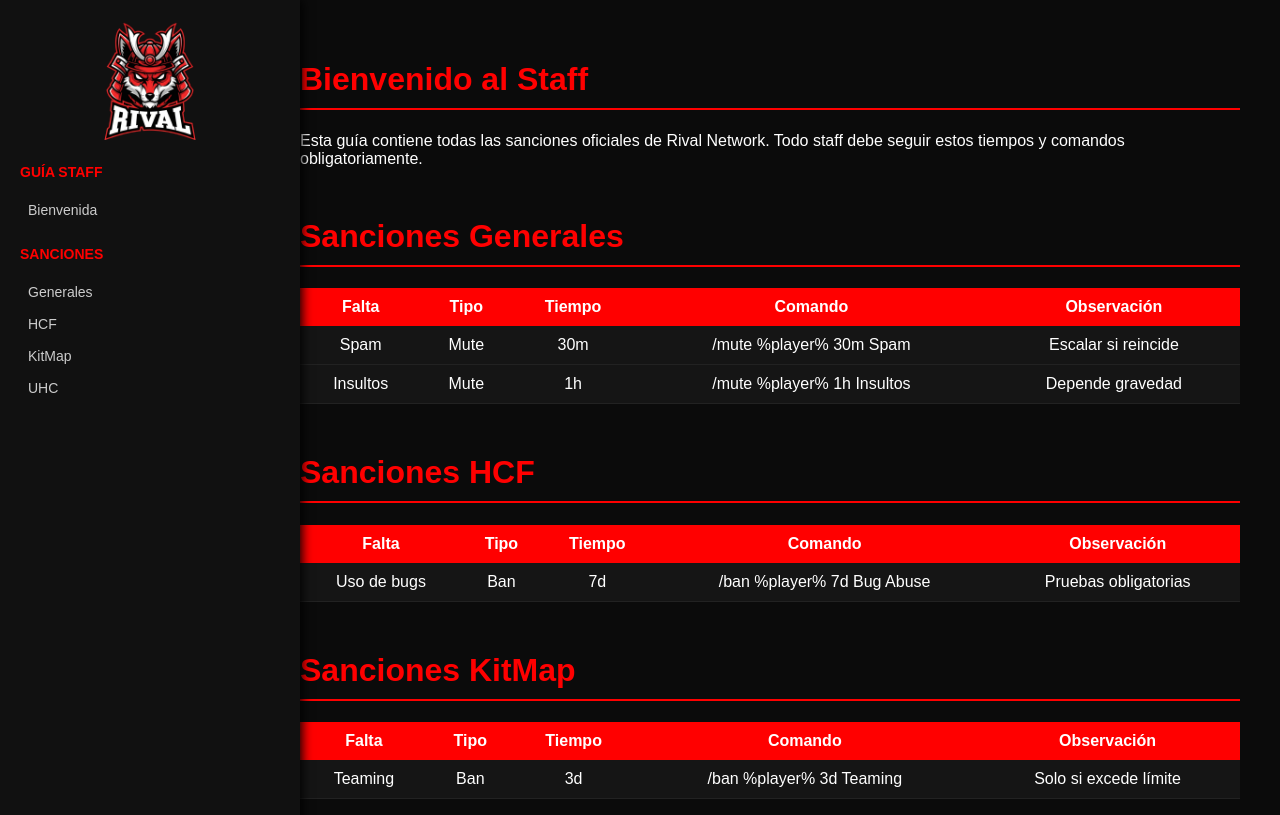
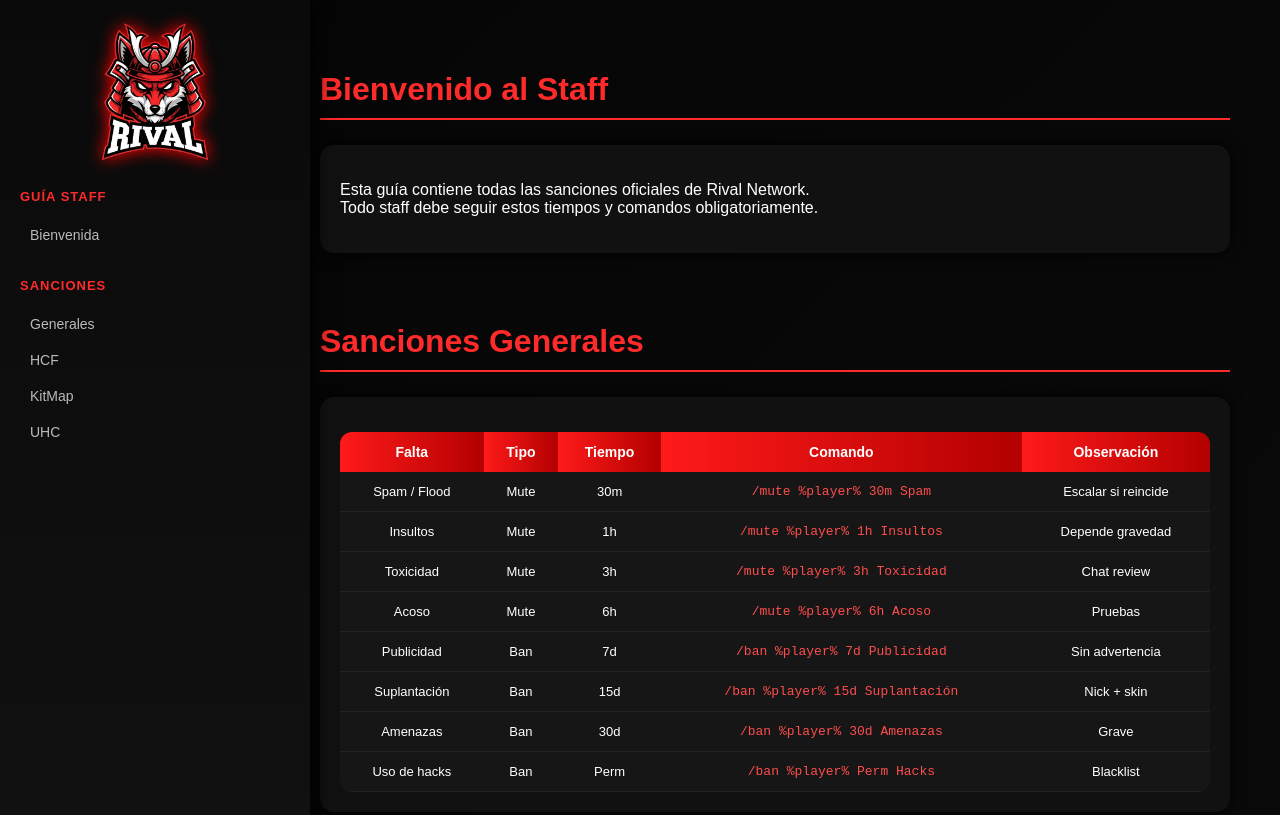
Before and after one commit to FerHdzG/sanciones-rival, a plain HTML site: page index.html in a window 1280 px wide. Shown: the top 815 px of the page. Drawn offline with Linux system fonts and the light colour scheme.

Commit message:
Update index.html

```diff
--- a/index.html
+++ b/index.html
@@ -8,7 +8,7 @@
 body{
 margin:0;
 font-family:Arial, Helvetica, sans-serif;
-background:#0b0b0b;
+background:linear-gradient(135deg,#050505,#0d0d0d);
 color:white;
 display:flex;
 }
@@ -16,99 +16,130 @@ display:flex;
 /* SIDEBAR */
 
 .sidebar{
-width:260px;
-background:#111;
+width:270px;
+background:linear-gradient(180deg,#0a0a0a,#111);
 height:100vh;
 padding:20px;
-box-shadow:2px 0 10px #000;
+box-shadow:2px 0 20px #000;
 position:fixed;
 overflow:auto;
+animation:fadeIn .8s;
 }
 
 .logo{
 text-align:center;
-margin-bottom:20px;
+margin-bottom:25px;
 }
 
 .logo img{
-width:120px;
-transition:.3s;
+width:140px;
+transition:.4s;
+filter:drop-shadow(0 0 8px red);
 }
 
 .logo img:hover{
-transform:scale(1.1);
-filter:drop-shadow(0 0 10px red);
+transform:scale(1.08);
+filter:drop-shadow(0 0 18px red);
 }
 
 .menu h3{
-color:red;
-margin-top:20px;
-font-size:14px;
+color:#ff2a2a;
+margin-top:25px;
+font-size:13px;
 text-transform:uppercase;
+letter-spacing:1px;
 }
 
 .menu a{
 display:block;
-color:#ccc;
+color:#bbb;
 text-decoration:none;
-padding:8px;
-border-radius:6px;
-transition:.2s;
+padding:10px;
+border-radius:8px;
+transition:.25s;
 font-size:14px;
 }
 
 .menu a:hover{
-background:red;
+background:linear-gradient(90deg,red,#ff3b3b);
 color:white;
+transform:translateX(5px);
 }
 
-/* CONTENIDO */
+/* CONTENT */
 
 .content{
-margin-left:260px;
-padding:40px;
+margin-left:270px;
+padding:50px;
 flex:1;
 animation:fadeIn 1s;
 }
 
 .section{
-margin-bottom:50px;
-animation:slideUp .6s;
+margin-bottom:70px;
+animation:slideUp .7s;
 }
 
 h1{
-color:red;
-border-bottom:2px solid red;
+color:#ff2a2a;
+border-bottom:2px solid #ff2a2a;
 padding-bottom:10px;
+margin-bottom:25px;
 }
 
-/* TABLA */
+.card{
+background:#111;
+padding:20px;
+border-radius:14px;
+box-shadow:0 0 15px #000;
+}
+
+/* TABLE */
 
 table{
 width:100%;
 border-collapse:collapse;
-margin-top:20px;
+margin-top:15px;
+overflow:hidden;
+border-radius:12px;
 }
 
 th{
-background:red;
-padding:10px;
+background:linear-gradient(90deg,#ff1a1a,#b30000);
+padding:12px;
+font-size:14px;
 }
 
 td{
-background:#151515;
-padding:10px;
+background:#161616;
+padding:12px;
 border-bottom:1px solid #222;
 text-align:center;
+font-size:13px;
 }
 
-tr:hover{
+tr:hover td{
 background:#1f1f1f;
 transform:scale(1.01);
 transition:.2s;
 }
 
-/* ANIMACIONES */
+.command{
+color:#ff4d4d;
+font-family:monospace;
+}
+
+/* SCROLL */
+::-webkit-scrollbar{
+width:8px;
+}
+
+::-webkit-scrollbar-thumb{
+background:red;
+border-radius:10px;
+}
+
+/* ANIMATIONS */
 
 @keyframes fadeIn{
 from{opacity:0}
@@ -116,14 +147,8 @@ to{opacity:1}
 }
 
 @keyframes slideUp{
-from{
-opacity:0;
-transform:translateY(30px);
-}
-to{
-opacity:1;
-transform:translateY(0);
-}
+from{opacity:0;transform:translateY(40px)}
+to{opacity:1;transform:translateY(0)}
 }
 </style>
 </head>
@@ -131,7 +156,6 @@ transform:translateY(0);
 <body>
 
 <!-- SIDEBAR -->
-
 <div class="sidebar">
 
 <div class="logo">
@@ -152,25 +176,24 @@ transform:translateY(0);
 </div>
 </div>
 
-<!-- CONTENIDO -->
-
+<!-- CONTENT -->
 <div class="content">
 
 <!-- BIENVENIDA -->
-
 <div id="inicio" class="section">
 <h1>Bienvenido al Staff</h1>
+<div class="card">
 <p>
-Esta guía contiene todas las sanciones oficiales de Rival Network.
+Esta guía contiene todas las sanciones oficiales de Rival Network.<br>
 Todo staff debe seguir estos tiempos y comandos obligatoriamente.
 </p>
 </div>
+</div>
 
 <!-- GENERALES -->
-
 <div id="generales" class="section">
 <h1>Sanciones Generales</h1>
-
+<div class="card">
 <table>
 <tr>
 <th>Falta</th>
@@ -180,30 +203,23 @@ Todo staff debe seguir estos tiempos y comandos obligatoriamente.
 <th>Observación</th>
 </tr>
 
-<tr>
-<td>Spam</td>
-<td>Mute</td>
-<td>30m</td>
-<td>/mute %player% 30m Spam</td>
-<td>Escalar si reincide</td>
-</tr>
-
-<tr>
-<td>Insultos</td>
-<td>Mute</td>
-<td>1h</td>
-<td>/mute %player% 1h Insultos</td>
-<td>Depende gravedad</td>
-</tr>
+<tr><td>Spam / Flood</td><td>Mute</td><td>30m</td><td class="command">/mute %player% 30m Spam</td><td>Escalar si reincide</td></tr>
+<tr><td>Insultos</td><td>Mute</td><td>1h</td><td class="command">/mute %player% 1h Insultos</td><td>Depende gravedad</td></tr>
+<tr><td>Toxicidad</td><td>Mute</td><td>3h</td><td class="command">/mute %player% 3h Toxicidad</td><td>Chat review</td></tr>
+<tr><td>Acoso</td><td>Mute</td><td>6h</td><td class="command">/mute %player% 6h Acoso</td><td>Pruebas</td></tr>
+<tr><td>Publicidad</td><td>Ban</td><td>7d</td><td class="command">/ban %player% 7d Publicidad</td><td>Sin advertencia</td></tr>
+<tr><td>Suplantación</td><td>Ban</td><td>15d</td><td class="command">/ban %player% 15d Suplantación</td><td>Nick + skin</td></tr>
+<tr><td>Amenazas</td><td>Ban</td><td>30d</td><td class="command">/ban %player% 30d Amenazas</td><td>Grave</td></tr>
+<tr><td>Uso de hacks</td><td>Ban</td><td>Perm</td><td class="command">/ban %player% Perm Hacks</td><td>Blacklist</td></tr>
 
 </table>
 </div>
+</div>
 
 <!-- HCF -->
-
 <div id="hcf" class="section">
 <h1>Sanciones HCF</h1>
-
+<div class="card">
 <table>
 <tr>
 <th>Falta</th>
@@ -213,21 +229,20 @@ Todo staff debe seguir estos tiempos y comandos obligatoriamente.
 <th>Observación</th>
 </tr>
 
-<tr>
-<td>Uso de bugs</td>
-<td>Ban</td>
-<td>7d</td>
-<td>/ban %player% 7d Bug Abuse</td>
-<td>Pruebas obligatorias</td>
-</tr>
+<tr><td>Bug Abuse</td><td>Ban</td><td>7d</td><td class="command">/ban %player% 7d BugAbuse</td><td>Clip obligatorio</td></tr>
+<tr><td>Dupes</td><td>Ban</td><td>15d</td><td class="command">/ban %player% 15d Dupe</td><td>Reset inv</td></tr>
+<tr><td>Insideo</td><td>Ban</td><td>5d</td><td class="command">/ban %player% 5d Insideo</td><td>Revisar fac</td></tr>
+<tr><td>Timer en PvP</td><td>Jail</td><td>30m</td><td class="command">/jail %player% 30m TimerAbuse</td><td>Advertir</td></tr>
+<tr><td>Ally ilegal</td><td>Ban</td><td>3d</td><td class="command">/ban %player% 3d AllyIlegal</td><td>Pruebas</td></tr>
+
 </table>
+</div>
 </div>
 
 <!-- KITMAP -->
-
 <div id="kitmap" class="section">
 <h1>Sanciones KitMap</h1>
-
+<div class="card">
 <table>
 <tr>
 <th>Falta</th>
@@ -237,21 +252,19 @@ Todo staff debe seguir estos tiempos y comandos obligatoriamente.
 <th>Observación</th>
 </tr>
 
-<tr>
-<td>Teaming</td>
-<td>Ban</td>
-<td>3d</td>
-<td>/ban %player% 3d Teaming</td>
-<td>Solo si excede límite</td>
-</tr>
+<tr><td>Teaming excesivo</td><td>Ban</td><td>3d</td><td class="command">/ban %player% 3d Teaming</td><td>Más del límite</td></tr>
+<tr><td>Spawn Kill</td><td>Jail</td><td>20m</td><td class="command">/jail %player% 20m SpawnKill</td><td>Advertir</td></tr>
+<tr><td>Boost ilegal</td><td>Ban</td><td>7d</td><td class="command">/ban %player% 7d Boost</td><td>Stats wipe</td></tr>
+<tr><td>Uso de glitches</td><td>Ban</td><td>5d</td><td class="command">/ban %player% 5d Glitch</td><td>Clip</td></tr>
+
 </table>
+</div>
 </div>
 
 <!-- UHC -->
-
 <div id="uhc" class="section">
 <h1>Sanciones UHC</h1>
-
+<div class="card">
 <table>
 <tr>
 <th>Falta</th>
@@ -261,14 +274,13 @@ Todo staff debe seguir estos tiempos y comandos obligatoriamente.
 <th>Observación</th>
 </tr>
 
-<tr>
-<td>Cross Team</td>
-<td>Ban</td>
-<td>15d</td>
-<td>/ban %player% 15d CrossTeam</td>
-<td>Revisar clips</td>
-</tr>
+<tr><td>Cross Team</td><td>Ban</td><td>15d</td><td class="command">/ban %player% 15d CrossTeam</td><td>Revisar POV</td></tr>
+<tr><td>Ghosting</td><td>Ban</td><td>7d</td><td class="command">/ban %player% 7d Ghosting</td><td>Chat logs</td></tr>
+<tr><td>Teaming</td><td>Ban</td><td>10d</td><td class="command">/ban %player% 10d Teaming</td><td>Clip</td></tr>
+<tr><td>Uso de xray</td><td>Ban</td><td>Perm</td><td class="command">/ban %player% Perm Xray</td><td>Blacklist</td></tr>
+
 </table>
+</div>
 </div>
 
 </div>
```
